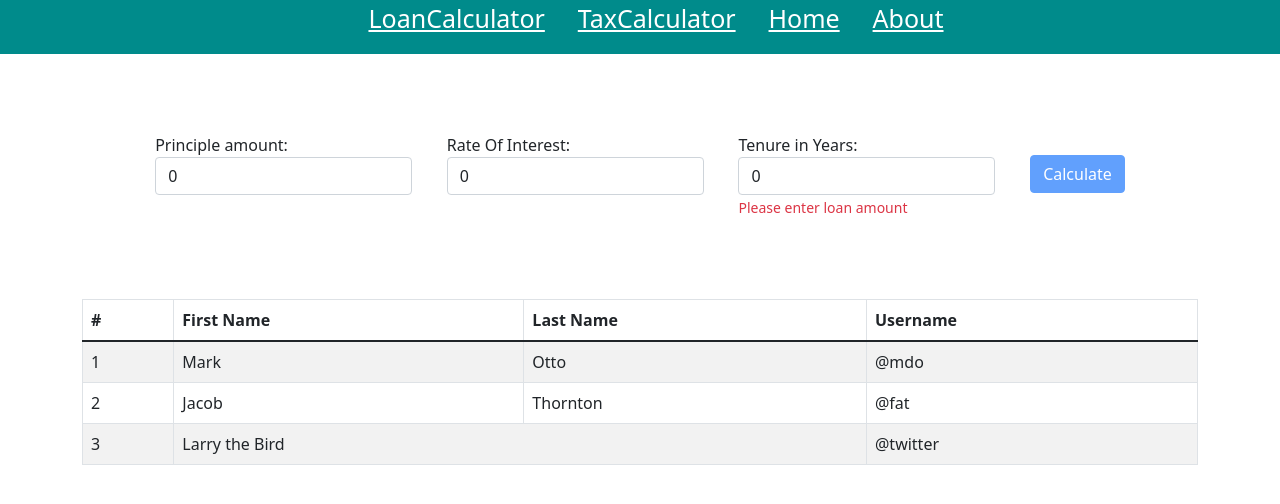
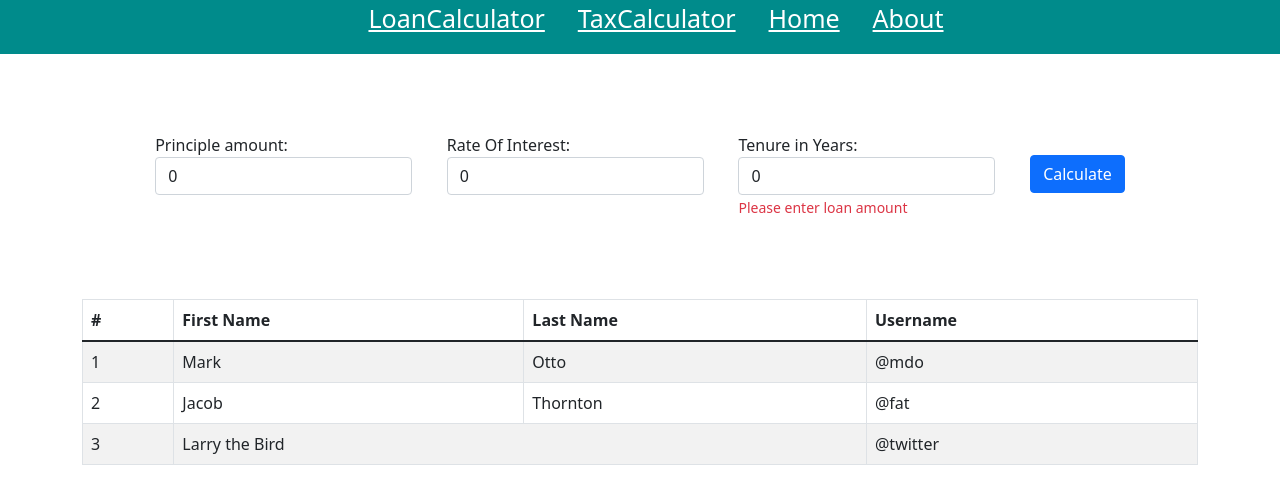
Before and after one commit to veeraprasadj/routersample, a React (Create React App) app: page / in a window 1280 px wide. Shown: the top 504 px of the page. Built offline with nearby package versions, Linux system fonts and the light colour scheme.

Commit message:
button enabled

```diff
--- a/src/Components/LoanCalcuator.js
+++ b/src/Components/LoanCalcuator.js
@@ -64,7 +64,6 @@ function LoanCalcuator() {
             onClick={() => {
               CalculateEMI();
             }}
-            disabled={true}
           />
         </div>
       </div>
```
